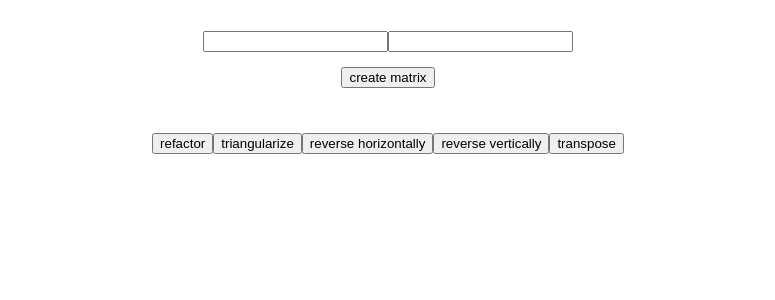
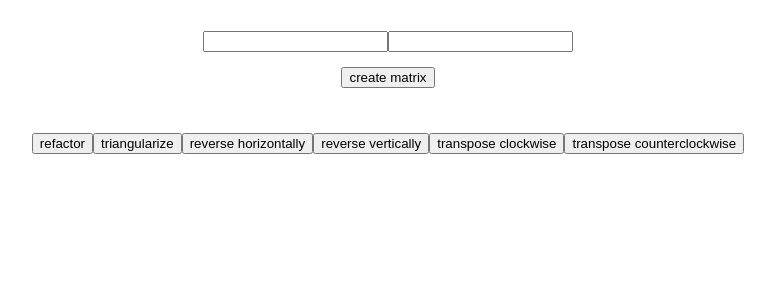
Before and after one commit to IgorNikonov/matrix, a React (Create React App) app: page / in a window 1280 px wide. Shown: the top 300 px of the page, without its empty margins (252-1027 px from the left). Built offline with nearby package versions, Linux system fonts and the light colour scheme.

Commit message:
clockwise and counterclockwise transposition added

```diff
--- a/src/App.tsx
+++ b/src/App.tsx
@@ -10,7 +10,8 @@ import {
   triangularizeMatrix,
   horizontallyReverseMatrix,
   verticallyReverseMatrix,
-  transposeMatrix
+  transposeMatrixClockwise,
+  transposeMatrixCounterClockwise
 } from "./utils/matrixUtils";
 
 import ClosestNumber from "./components/ClosestNumber";
@@ -48,8 +49,11 @@ export default function App() {
   const verticallyReverse = () => {
     dispatch(changeMatrixState(verticallyReverseMatrix(matrix)));
   }
-  const transpose = () => {
-    dispatch(changeMatrixState(transposeMatrix(matrix)));
+  const transposeClockwise = () => {
+    dispatch(changeMatrixState(transposeMatrixClockwise(matrix)));
+  }
+  const transposeCounterClockwise = () => {
+    dispatch(changeMatrixState(transposeMatrixCounterClockwise(matrix)));
   }
 
   return (
@@ -82,8 +86,11 @@ export default function App() {
         <button className="btn" onClick={verticallyReverse}>
           reverse vertically
         </button>
-        <button className="btn" onClick={transpose}>
-          transpose
+        <button className="btn" onClick={transposeClockwise}>
+          transpose clockwise
+        </button>
+        <button className="btn" onClick={transposeCounterClockwise}>
+          transpose counterclockwise
         </button>
       </div>
       {created && <ClosestNumber matrix={matrix} />}
--- a/src/utils/matrixUtils.ts
+++ b/src/utils/matrixUtils.ts
@@ -63,7 +63,11 @@ export const verticallyReverseMatrix = (matrix: number[][]) => {
   return matrix.map((row, idx) => matrix[matrix.length - idx - 1]);
 }
 
-export const transposeMatrix = (matrix: number[][]) => {
+export const transposeMatrixClockwise = (matrix: number[][]) => {
   const refactoredMatrix = refactorMatrix(matrix);
   return horizontallyReverseMatrix(refactoredMatrix);
 }
+export const transposeMatrixCounterClockwise = (matrix: number[][]) => {
+  const refactoredMatrix = refactorMatrix(matrix);
+  return verticallyReverseMatrix(refactoredMatrix);
+}
```
